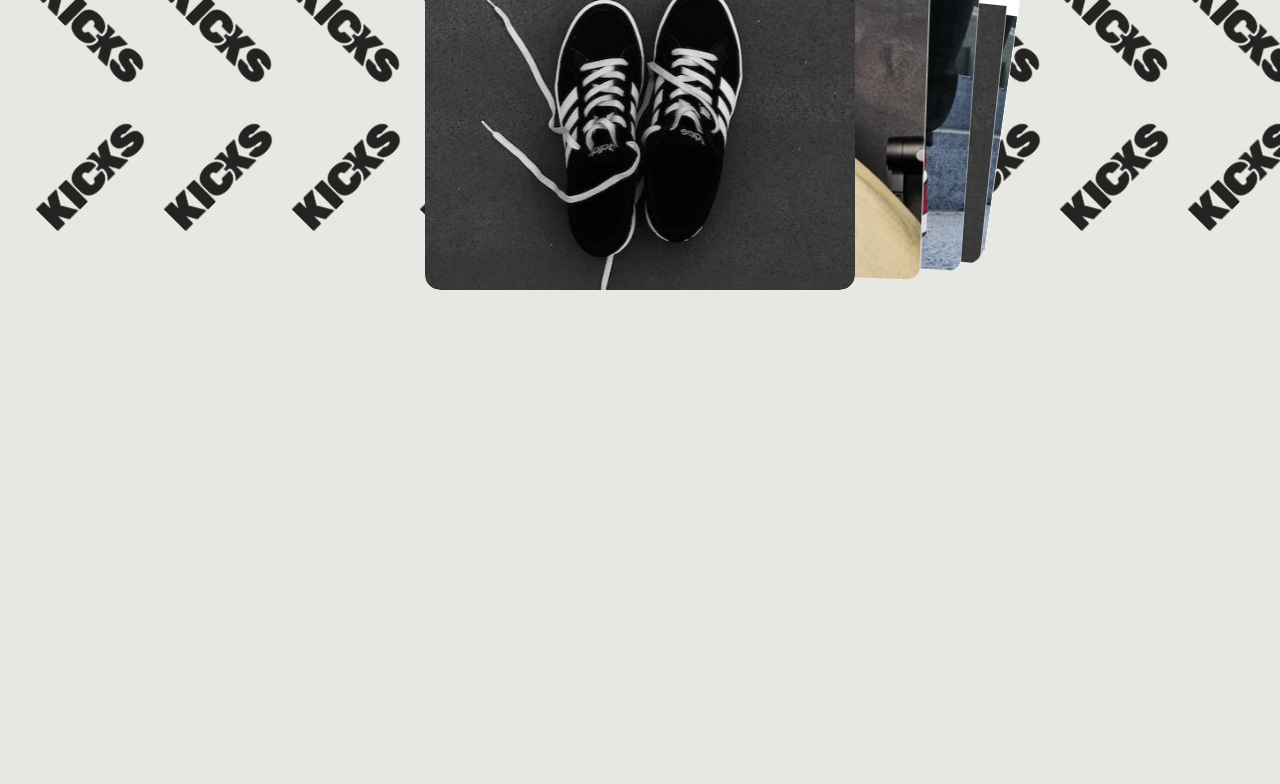
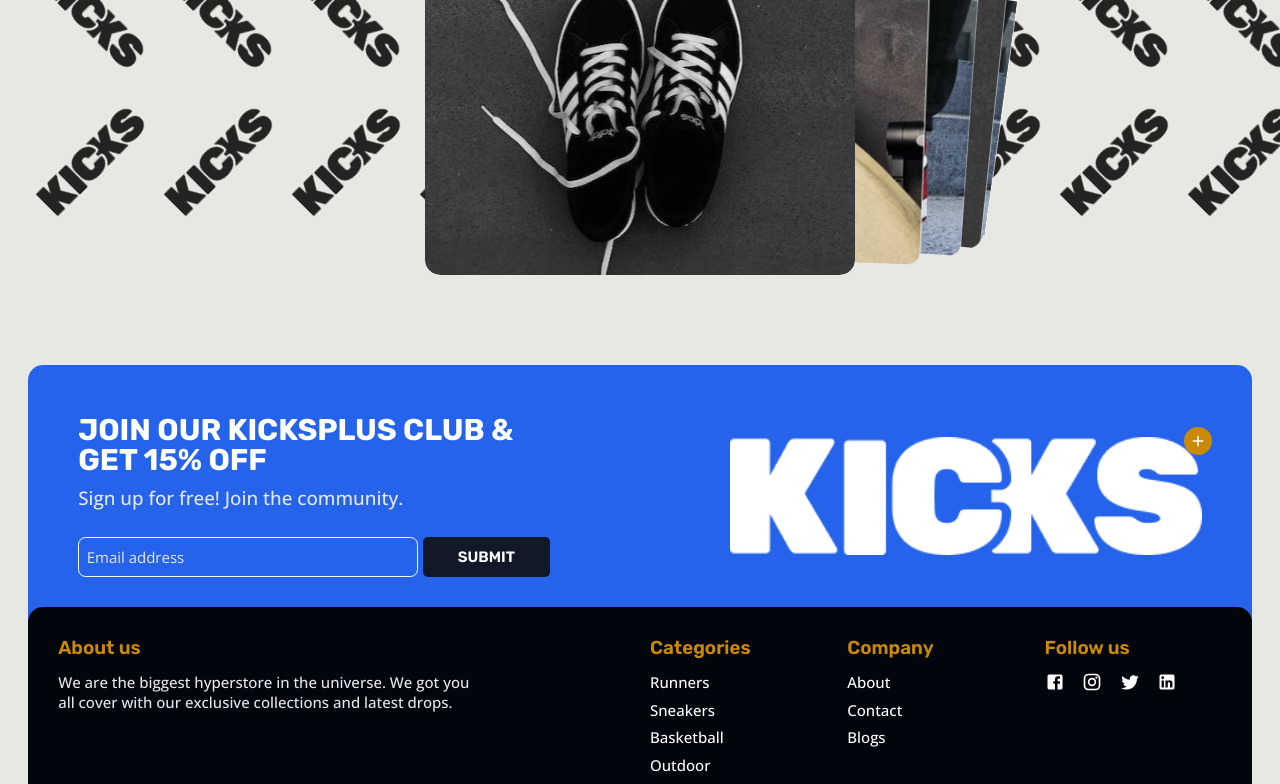
Before and after one commit to Jo-shua09/kicks-e-commerce, a React (Vite) app in the folder kicks/: page / in a window 1280 px wide. Shown: the part 3040-3824 px from the top of the page. Before the commit the page ends 3350 px from the top, so only its background shows below. Built offline with nearby package versions, Linux system fonts and the light colour scheme.

Commit message:
commit 14

```diff
--- a/kicks/src/components/general/Footer.jsx
+++ b/kicks/src/components/general/Footer.jsx
@@ -1,11 +1,106 @@
 import React from "react";
+import { Button3 } from "./buttons";
+import { images } from "../../data/HomeData";
+import { Add, Facebook, Instagram, LinkedIn, Twitter } from "@mui/icons-material";
 
 const Footer = () => {
   return (
-    <div className="">
-      <div className=""></div>
+    <div className=" section-two flex flex-col w-full h-full">
+      <div className="w-ful h-full  rounded-3xl  bg-blue-600 text-white">
+        <div className="flex items-center flex-wrap sm:gap-x-72  gap-y-12 sm:p-20 p-16  sm:pb-12 justify-between">
+          <div className="flex flex-col gap-y-5 lg:flex-1">
+            <h2 className="uppercase font-Rubik font-bold text-5xl">Join our KicksPlus Club & get 15% off</h2>
+            <p className="text-3xl normal-case font-medium text-gray-200">Sign up for free! Join the community.</p>
+            <div className="flex gap-x-2 w-full h-full mt-6">
+              <div className="w-full h-full">
+                <input
+                  type="text"
+                  placeholder="Email address"
+                  className="w-full h-[4rem] focus:border-gray-600 bg-transparent border border-gray-50 rounded-xl text-2xl text-white pl-3 capitalize placeholder:text-gray-200 placeholder:normal-case"
+                />
+              </div>
+              <div className="w-full h-full flex-1">
+                <Button3 name="submit" />
+              </div>
+            </div>
+          </div>
+
+          <div className="relative lg:flex-1 lg:place-items-end w-full ">
+            <img src={images.LogoWhite} alt="" className="w-full h-full object-cover" />
+            <div className="absolute -top-4 rounded-full -right-5 sm:-right-4 bg-yellow-600 font-Rubik p-2 flex items-center">
+              <Add sx={{ fontSize: "1.8rem", fontWeight: "bolder" }} />
+            </div>
+          </div>
+        </div>
+
+        <div className=" w-full h-full  rounded-3xl bg-black/95 ">
+          <div className="w-full h-full gap-x-8 gap-y-10 grid xl:grid-cols-12 lg:grid-cols-10 sm:grid-cols-4  grid-cols-6  p-12">
+            <div className="flex flex-col gap-y-5 col-span-6  sm:col-span-2 lg:col-span-4 xl:col-span-6">
+              <h3 className="text-3xl text-yellow-600 font-Rubik font-semibold normal-case">About us</h3>
+              <p className="text-2xl text-gray-200 font-medium normal-case w-3/4">
+                We are the biggest hyperstore in the universe. We got you all cover with our exclusive collections and latest drops.
+              </p>
+            </div>
+
+            <div className="flex flex-col gap-y-5 col-span-6 sm:col-span-2 lg:col-span-2 xl:col-span-2">
+              <h3 className="text-3xl text-yellow-600 font-Rubik font-semibold normal-case">Categories</h3>
+              <div className="flex flex-col gap-y-3">
+                <a href="#" className="text-white text-2xl font-medium">
+                  runners
+                </a>
+                <a href="#" className="text-white text-2xl font-medium">
+                  sneakers
+                </a>
+                <a href="#" className="text-white text-2xl font-medium">
+                  basketball
+                </a>
+                <a href="#" className="text-white text-2xl font-medium">
+                  outdoor
+                </a>
+                <a href="#" className="text-white text-2xl font-medium">
+                  golf
+                </a>
+                <a href="#" className="text-white text-2xl font-medium">
+                  hiking
+                </a>
+              </div>
+            </div>
+
+            <div className="flex flex-col gap-y-5 col-span-6 sm:col-span-2 lg:col-span-2 xl:col-span-2">
+              <h3 className="text-3xl text-yellow-600 font-Rubik font-semibold normal-case">Company</h3>
+              <div className="flex flex-col gap-y-3">
+                <a href="#" className="text-white text-2xl font-medium">
+                  about
+                </a>
+                <a href="#" className="text-white text-2xl font-medium">
+                  contact
+                </a>
+                <a href="#" className="text-white text-2xl font-medium">
+                  blogs
+                </a>
+              </div>
+            </div>
+
+            <div className="flex flex-col gap-y-5 col-span-6 sm:col-span-2 lg:col-span-2 xl:col-span-2">
+              <h3 className="text-3xl text-yellow-600 font-Rubik font-semibold normal-case">Follow us</h3>
+              <div className="flex items-center gap-x-7">
+                <Facebook sx={{ fontSize: "2rem", cursor: "pointer" }} />
+                <Instagram sx={{ fontSize: "2rem", cursor: "pointer" }} />
+                <Twitter sx={{ fontSize: "2rem", cursor: "pointer" }} />
+                <LinkedIn sx={{ fontSize: "2rem", cursor: "pointer" }} />
+              </div>
+            </div>
+          </div>
+
+          <div className=" mt-6 p-12 pb-0">
+            <img src={images.FootLogo} alt="footer logo" className="w-full h-full object-cover" />
+          </div>
+        </div>
+      </div>
+      <div className=" mx-auto m-5 mb-0  text-gray-950 font-bold font-Rubik normal-case text-2xl italic">
+        All rights reserved | Tuma.<span className="text-yellow-600 text-2xl normal-case">dev</span>
+      </div>
     </div>
   );
 };
-
 export default Footer;
--- a/kicks/src/components/general/buttons.jsx
+++ b/kicks/src/components/general/buttons.jsx
@@ -12,4 +12,11 @@ const Button2 = ({ name }) => {
   );
 };
 
-export { Button, Button2 };
+const Button3 = ({ name }) => {
+  return (
+    <button className="sm:text-2xl w-max h-[4rem] font-Rubik text-xl bg-gray-900 text-white uppercase py-4 px-14 rounded-lg font-semibold">
+      {name}
+    </button>
+  );
+};
+export { Button, Button2, Button3 };
--- a/kicks/src/components/home/Drops.jsx
+++ b/kicks/src/components/home/Drops.jsx
@@ -9,7 +9,7 @@ const Drops = () => {
     <div className="section">
       <div className="flex flex-col gap-y-10">
         <div className="flex justify-between items-end">
-          <h2 className="sm:text-7xl text-4xl font-bold text-gray-950 uppercase font-Rubik w-1/2 sm:w-1/3">Don’t miss out new drops</h2>
+          <h2 className="sm:text-6xl text-4xl font-bold text-gray-950 uppercase font-Rubik w-1/2 sm:w-1/3">Don’t miss out new drops</h2>
           <Button2 name="shop new drops" />
         </div>
         <div className="grid xl:grid-cols-4  lg:grid-cols-3 sm:grid-cols-2 gap-x-8 gap-y-16 grid-cols-2 ">
```
